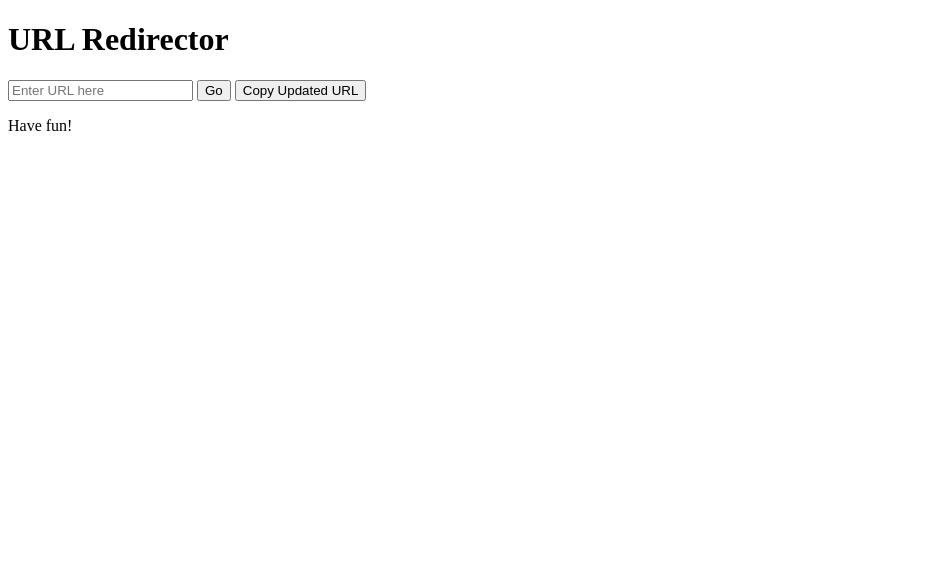
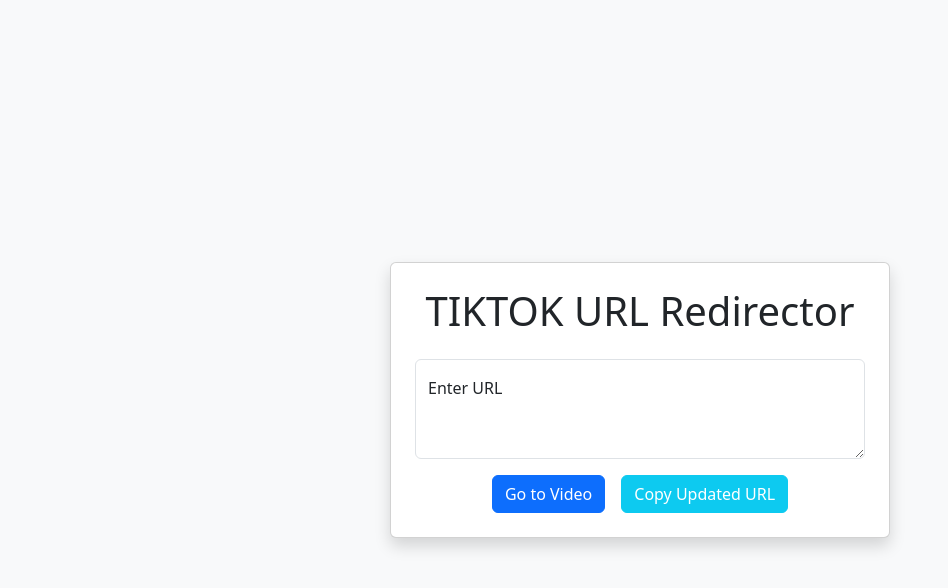
Before and after one commit to Najeeb-00/TIKTOK-REDIRECTOR, a plain HTML site: page index.html in a window 1280 px wide. Shown: the whole page, without its empty margins (0-948 px from the left). Drawn offline with nearby package versions, Linux system fonts and the light colour scheme.

Commit message:
Update index.html

```diff
--- a/index.html
+++ b/index.html
@@ -3,13 +3,28 @@
 <head>
   <meta charset="UTF-8">
   <title>URL Redirector</title>
+  <link href="https://cdn.jsdelivr.net/npm/bootstrap@5.3.7/dist/css/bootstrap.min.css" rel="stylesheet" integrity="sha384-LN+7fdVzj6u52u30Kp6M/trliBMCMKTyK833zpbD+pXdCLuTusPj697FH4R/5mcr" crossorigin="anonymous">
 </head>
-<body>
-  <h1>URL Redirector</h1>
-  <input type="text" id="urlInput" placeholder="Enter URL here">
-  <button id="goButton">Go</button>
-  <button id="copyButton">Copy Updated URL</button>
-  <p>Have fun!</p>
+<body class="bg-light">
+
+  <div class="container min-vh-100 d-flex flex-column justify-content-center align-items-center">
+
+    <div class="card shadow p-4 w-100" style="max-width: 500px;">
+      <h1 class="card-title text-center mb-4">TIKTOK URL Redirector</h1>
+
+      <div class="form-floating mb-3">
+        <textarea class="form-control" placeholder="Enter URL here" id="urlInput" style="height: 100px;"></textarea>
+        <label for="urlInput">Enter URL</label>
+      </div>
+
+      <div class="d-grid gap-2 d-md-flex justify-content-md-center">
+        <button id="goButton" class="btn btn-primary me-md-2">Go to Video</button>
+        <button id="copyButton" class="btn btn-info text-white">Copy Updated URL</button>
+      </div>
+    </div>
+
+  </div>
+
   <script src="app.js"></script>
 </body>
 </html>
```
